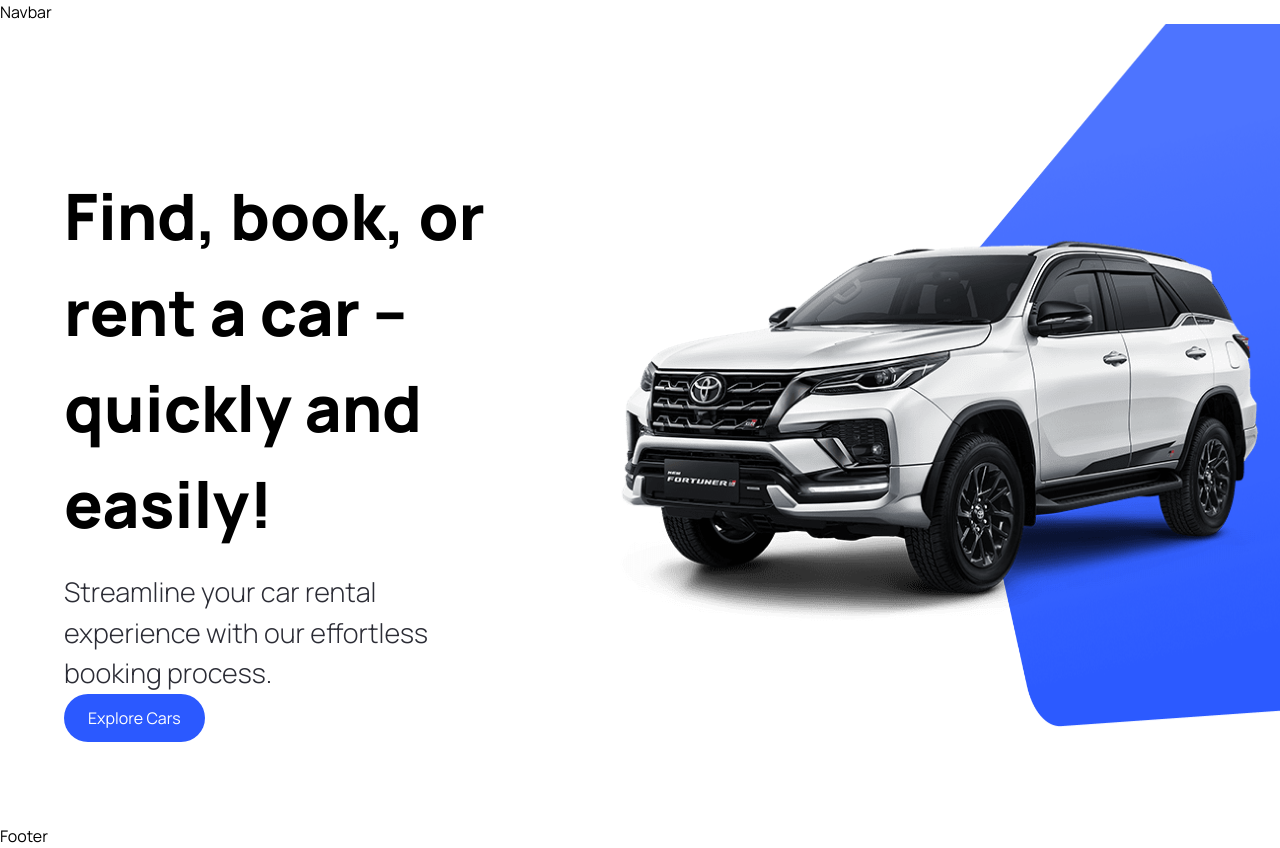
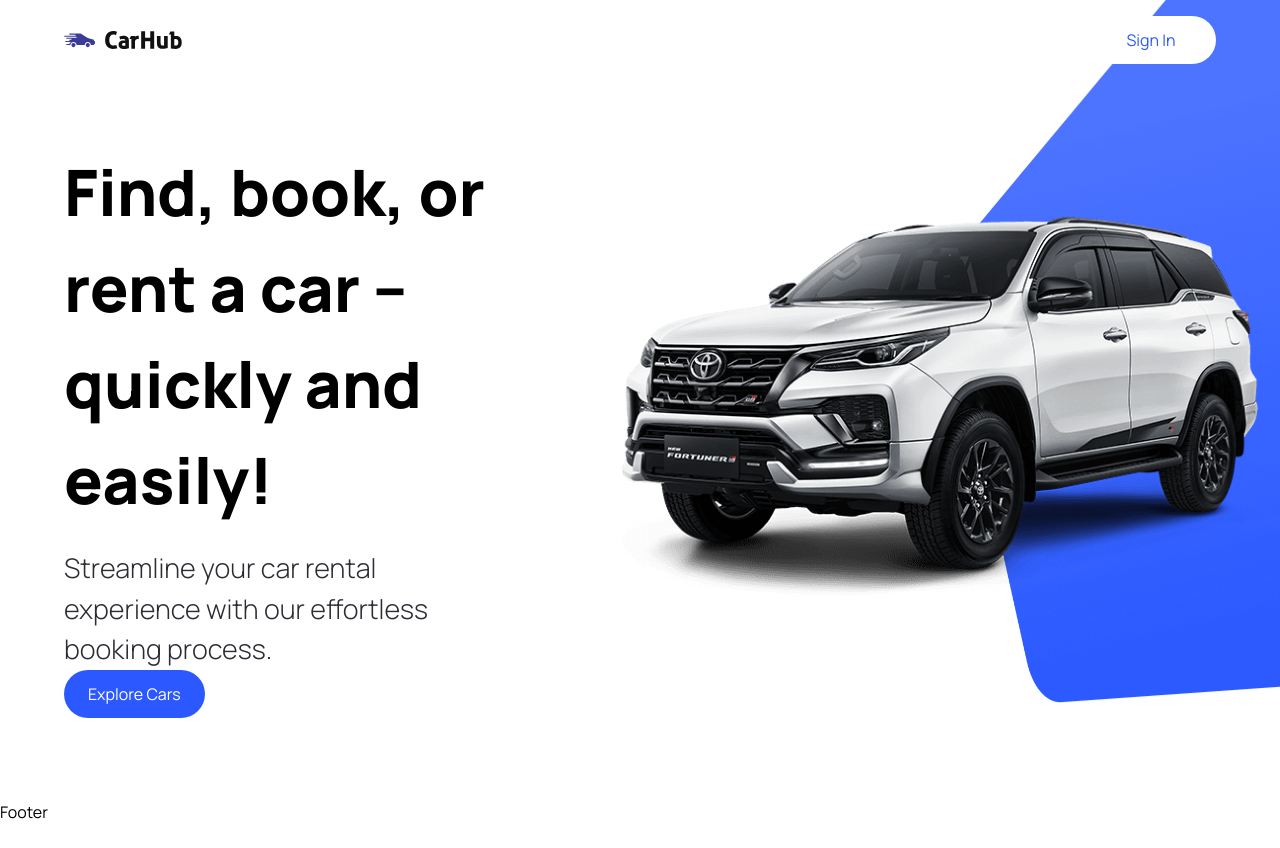
Before and after one commit to LexVN-WD/car-showcase, a Next.js app: page / in a window 1280 px wide. After the commit the page ends 824 px from the top, so only its background shows below. Built offline with nearby package versions, Linux system fonts and the light colour scheme.

Commit message:
Add Navbar image and sign in button

```diff
--- a/components/Navbar.tsx
+++ b/components/Navbar.tsx
@@ -1,9 +1,31 @@
-import React from 'react'
+import Link from "next/link";
+import Image from "next/image";
+
+import { CustomButton } from "@/components";
+
 
 const Navbar = () => {
   return (
-    <div>Navbar</div>
-  )
-}
+    <header className="w-full absolute z-10">
+      <nav className="max-w-[1440px] mx-auto flex justify-between items-center sm:px-16 px-6 py-4">
+        <Link href="/" className="flex justify-center items-center">
+          <Image
+            src="/logo.svg"
+            alt="Car Hub Logo"
+            width={118}
+            height={18}
+            className="object-contain"
+          />
+        </Link>
 
-export default Navbar
+        <CustomButton
+          title="Sign In"
+          btnType="button"
+          containerStyles="text-primary-blue rounded-full bg-white min-w-[130px]"
+        />
+      </nav>
+    </header>
+  );
+};
+
+export default Navbar;
```
